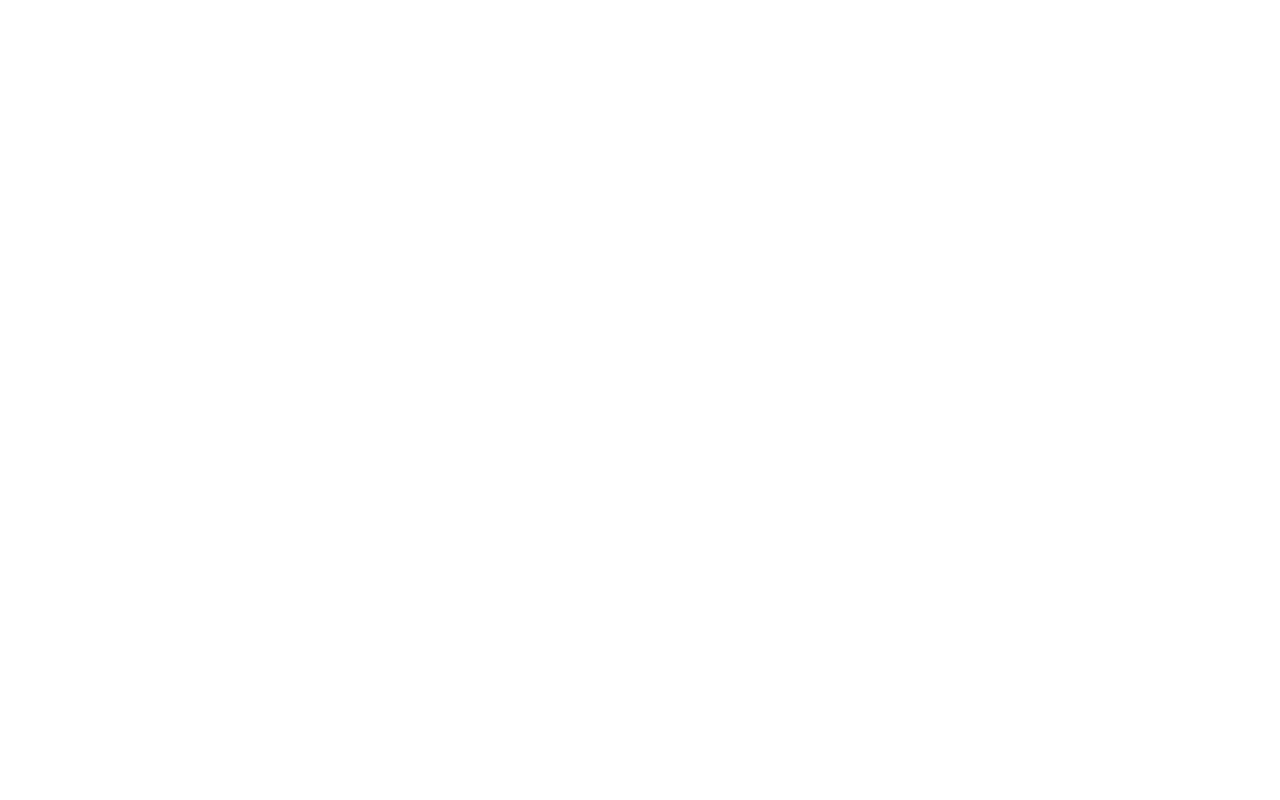
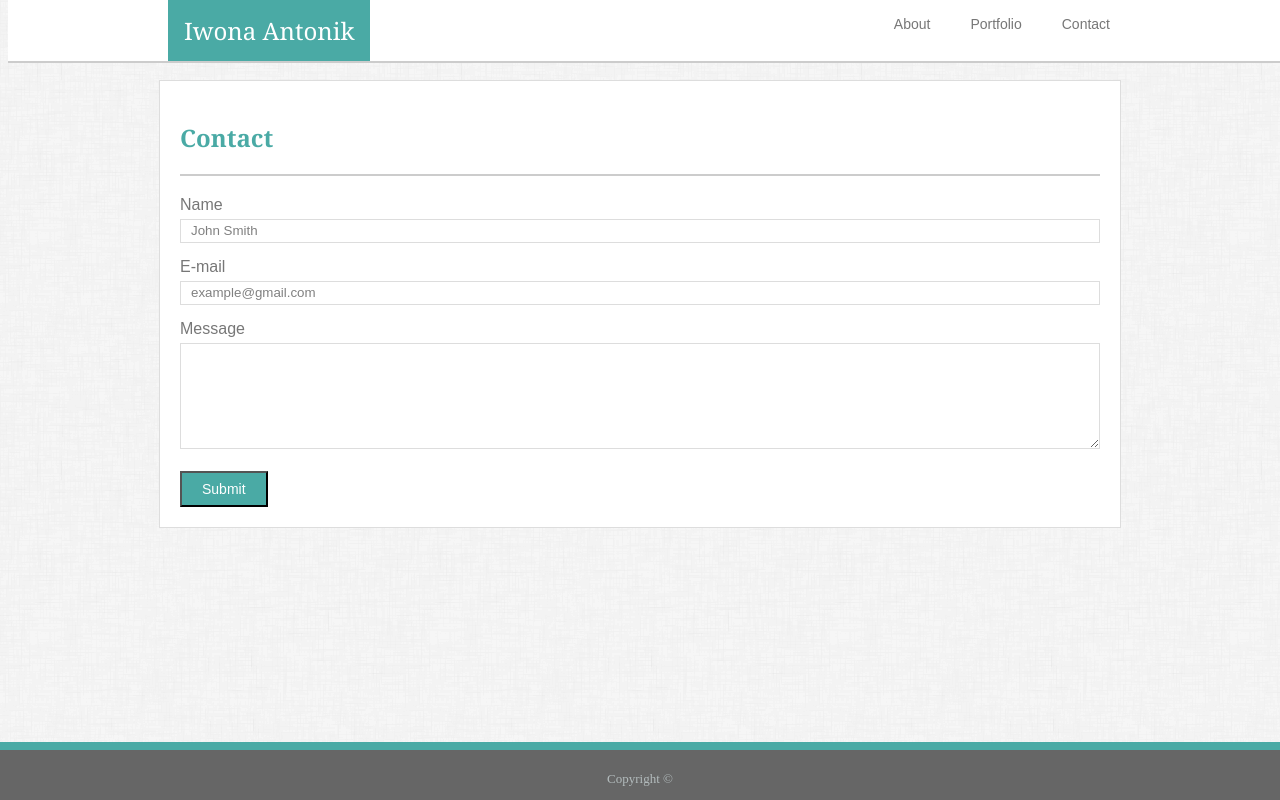
Before and after one commit to iantonik/Basic-Portfolio, a plain HTML site: page contact.html in a window 1280 px wide. Drawn offline with Linux system fonts and the light colour scheme.

Commit message:
contact page

```diff
--- a/assets/css/style.css
+++ b/assets/css/style.css
@@ -61,7 +61,7 @@ img{
     margin-bottom: 15px;
 }
 
-p{
+.content-font{
     font-family: 'Arial', 'Helvetica Neue', Helvetica, sans-serif;
     color: #777777;
 }
@@ -90,3 +90,38 @@ footer{
     bottom: 0;
     width: 100%;
 }
+
+.input-fields{
+    width: -webkit-fill-available;
+    height: 20px;
+    color: gray;
+    border: 1px solid #dddddd;
+    margin-bottom: 15px;
+    padding-left: 10px;
+}
+
+textarea{
+    width: -webkit-fill-available;
+    border: 1px solid #dddddd;
+    height: 100px;
+}
+form {
+    display: block;
+    margin-top: 20px;
+}
+
+label{
+    font-family: 'Arial', 'Helvetica Neue', Helvetica, sans-serif;
+    color: #777777;
+    display: inline-block;
+    padding-bottom: 5px;
+}
+
+.submit-button{
+    background-color: #4aaaa5;
+    color: white;
+    padding: 8px 20px 8px 20px;
+    font-family: 'Arial', 'Helvetica Neue', Helvetica, sans-serif;
+    font-size: 14px;
+
+}
--- a/contact.html
+++ b/contact.html
@@ -0,0 +1,50 @@
+<!DOCTYPE html>
+<html>
+
+<head>
+    <title>Iwona's Portfolio</title>
+    <link rel="stylesheet" href="assets/css/style.css">
+</head>
+
+<body>
+    <header class="header-cont">
+        <div class="header-size">
+            <div class="logo">Iwona Antonik</div>
+            <div class="header-right">
+                <a href="index.html">About</a>
+                <a href="portfolio.html">Portfolio</a>
+                <a href="#contact">Contact</a>
+
+            </div>
+        </div>
+
+    </header>
+
+    <section>
+        <div class=content-title>
+            <h1>Contact</h1>
+        </div>
+        <form>
+            <label>Name</label><br>
+            <input class="input-fields" type="text" name="name" value="John Smith"><br>
+            <label>E-mail</label><br>
+            <input class="input-fields" type="email" name="emailaddress" value="example@gmail.com"><br>
+            <label>Message</label><br>
+            <textarea type="text" name="message"></textarea>
+            <br><br>
+            <input class="submit-button" type="submit" value="Submit">
+        </form>
+
+
+
+    </section>
+
+
+    <footer>
+        <p class="copyright">Copyright &copy;</p>
+    </footer>
+
+
+</body>
+
+</html>
```
Also changed, not shown: index.html (+2 -2 lines).
